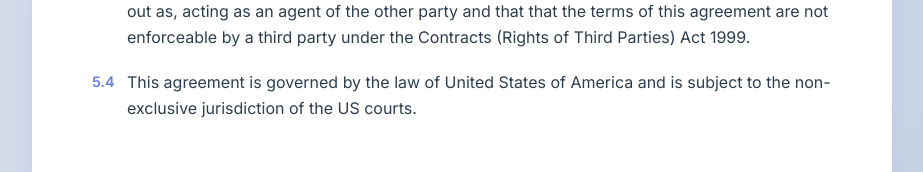
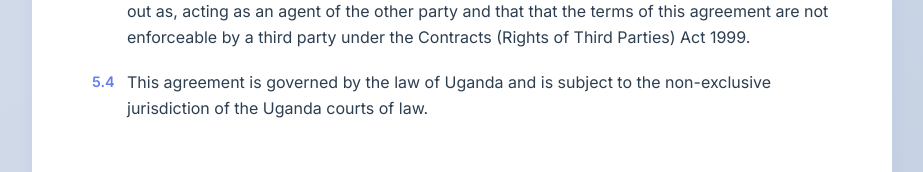
Before and after one commit to Mfalmeh/skyfi-tadipa-portal, a plain HTML site: page terms.html in a window 1280 px wide. Shown: the part 3387-3559 px from the top of the page, without its empty margins (178-1101 px from the left). Drawn offline with Linux system fonts and the light colour scheme; a script that the page names is missing.

Commit message:
Update terms.html

```diff
--- a/terms.html
+++ b/terms.html
@@ -445,7 +445,7 @@
 		<li>You agree to compensate us fully for any claims or legal action made or threatened against us by someone else because you have used the service in breach of these terms and conditions, and in particular clause 2.1 to 2.3 and 3.1 above.</li>
 		<li>Whilst we do not seek to limit our responsibility for fraudulent misrepresentation or if you are injured or die as a result of our negligence we have no responsibility (to the extent permitted by law) to compensate you (whether or not we are negligent) for any direct financial loss, loss of profit, revenue, time, anticipated savings or profit or revenue, opportunity, data, use, business, wasted expenditure, business interruption, loss arising from disclosure of confidential information, loss arising from or in connection with use of the service or inability to use or access the service or a failure, suspension or withdrawal of all or part of the service at any time or damage to physical property or for any other similar direct loss that may arise in relation to this agreement whether or not we were advised in advance of the possibility of such loss or damage.</li>
 		<li>We agree that neither this agreement does not allow either party to act as, or hold themselves out as, acting as an agent of the other party and that that the terms of this agreement are not enforceable by a third party under the Contracts (Rights of Third Parties) Act 1999.</li>
-		<li>This agreement is governed by the law of United States of America and is subject to the non-exclusive jurisdiction of the US courts.</li>
+		<li>This agreement is governed by the law of Uganda and is subject to the non-exclusive jurisdiction of the Uganda courts of law.</li>
 	</ol>
 	</li>
 </ol>
```
